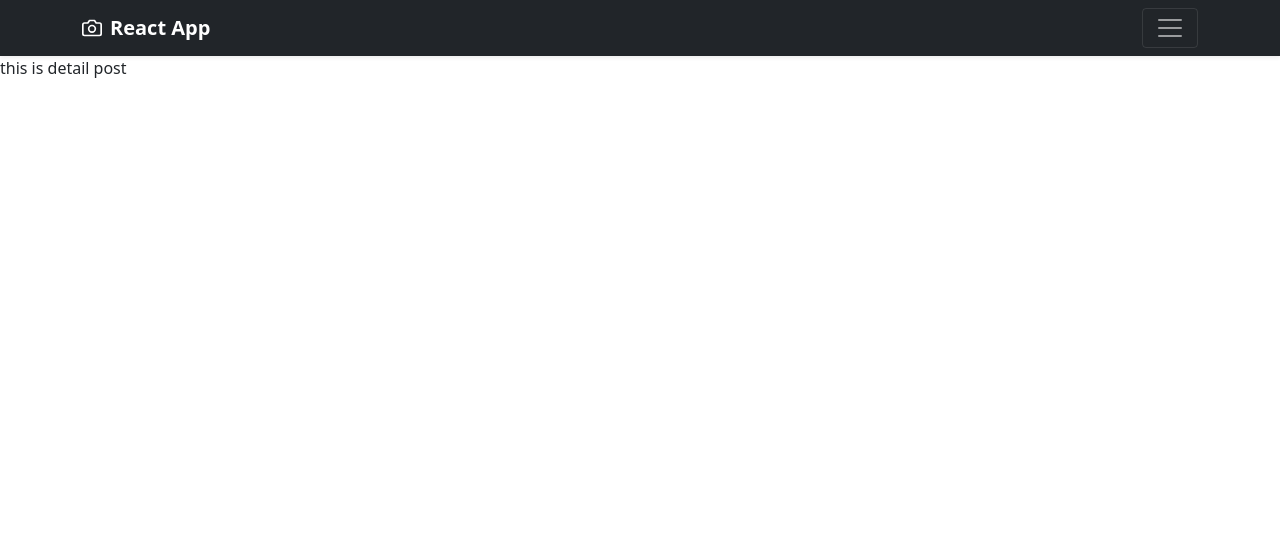
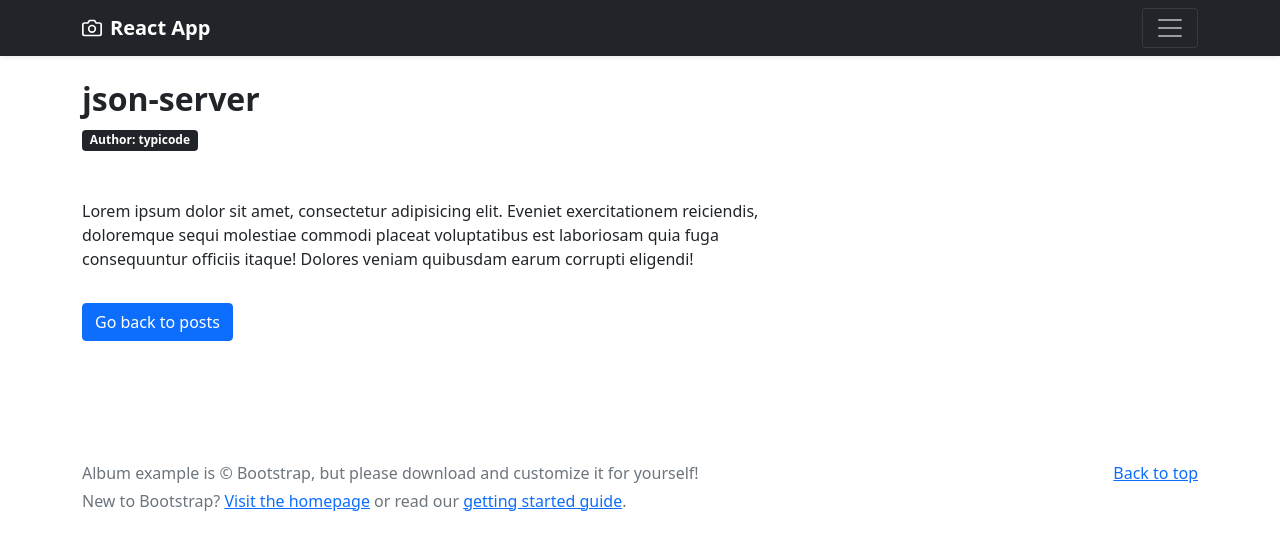
Before and after one commit to tamathecxder/MasteringReactJS, a React (Create React App) app: page /posts/1 in a window 1280 px wide. Shown: the top 550 px of the page. Built offline with nearby package versions, Linux system fonts and the light colour scheme; data requests are answered from the project's data file.

Commit message:
Fetching data post detail dengan stateless component agar lebih efektif

```diff
--- a/src/container/pages/BlogPost/BlogPost.jsx
+++ b/src/container/pages/BlogPost/BlogPost.jsx
@@ -146,7 +146,6 @@ class BlogPost extends Component {
                   <button type="button" className="btn btn-primary my-2 me-2" data-bs-toggle="modal" data-bs-target="#exampleModal">
                     Make a simple post here
                   </button>
-                  <a href="#" className="btn btn-secondary my-2">Secondary action</a>
                 </p>
                 <div className="modal fade" id="exampleModal" tabIndex="-1" aria-labelledby="exampleModalLabel" aria-hidden="true">
                   <div className="modal-dialog">
--- a/src/container/pages/DetailPost/DetailPost.jsx
+++ b/src/container/pages/DetailPost/DetailPost.jsx
@@ -1,13 +1,39 @@
-import React, { Component } from 'react';
+import React, { useEffect, useState } from 'react';
+import axios from 'axios';
+import { useParams } from 'react-router';
+import { Link } from 'react-router-dom';
+import Footer from '../../../components/BlogPost/Footer';
 
-class DetailPost extends Component {
-  render() {
-    return (
-      <div>
-        this is detail post
+const DetailPost = (props) => {
+  const [post, setPost] = useState({});
+  let { id } = useParams();
+
+  useEffect(() => {
+    axios.get(`http://localhost:3004/posts/${id}`)
+      .then(res => {
+        console.log(res.data);
+        setPost(res.data);
+      });
+  }, []);
+
+  return (
+    <>
+      <div className='container py-4'>
+        <div className="row">
+          <div className="col-md-8">
+            <h2 className='fw-bold'>{post.title}</h2>
+            <span className='badge bg-dark'>Author: {post.author}</span>
+
+            <div className='my-5'>
+              <p className='fs-6'>{post.body}</p>
+              <Link to="/posts" className='btn btn-primary mt-3'>Go back to posts</Link>
+            </div>
+          </div>
+        </div>
       </div>
-    )
-  }
+      <Footer />
+    </>
+  );
 }
 
 export default DetailPost;
--- a/src/container/pages/LifeCycle/LifeCycleComponent.jsx
+++ b/src/container/pages/LifeCycle/LifeCycleComponent.jsx
@@ -1,4 +1,5 @@
 import React, { Component } from 'react';
+import Footer from '../../../components/BlogPost/Footer';
 
 class LifeCycle extends Component {
   constructor(props) {
@@ -59,6 +60,7 @@ class LifeCycle extends Component {
   render() {
     console.log('render');
     return (
+      <>
         <div className='container'>
           <div className="row my-3 justify-content-center">
             <div className="col-md-4">
@@ -75,6 +77,8 @@ class LifeCycle extends Component {
             </div>
           </div>
         </div>
+        <Footer />
+      </>
     )
   }
 }
--- a/src/container/pages/Product/Product.jsx
+++ b/src/container/pages/Product/Product.jsx
@@ -1,4 +1,5 @@
 import React, { Component } from 'react';
+import Footer from '../../../components/BlogPost/Footer';
 import Card from './Card/Card';
 
 class Product extends Component {
@@ -14,6 +15,7 @@ class Product extends Component {
 
   render() {
     return (
+      <>
         <div className='container'>
           <div className="row py-4 justify-content-center">
             <div className="col-md-6 col-lg-5">
@@ -39,6 +41,9 @@ class Product extends Component {
             </div>
           </div>
         </div>
+        <Footer />
+      </>
+
     )
   }
 }
--- a/src/container/pages/YtCard/YtCard.jsx
+++ b/src/container/pages/YtCard/YtCard.jsx
@@ -1,9 +1,11 @@
 import React from 'react';
+import Footer from '../../../components/BlogPost/Footer';
 import YoutubeComponent from '../../../components/Youtube/YoutubeComponent';
 
 function YtCard(props) {
   return (
-    <div className='container-fluid'>
+    <>
+      <div className='container'>
         <div style={{ padding: "10px" }}>
           <strong>Starting a Dinamic components w/ props</strong>
           <hr />
@@ -28,6 +30,8 @@ function YtCard(props) {
           date="1 tahun lalu" />
         <YoutubeComponent />
       </div>
+      <Footer />
+    </>
   );
 }
 
```
Lines whose indentation alone changed are shown as unchanged.
